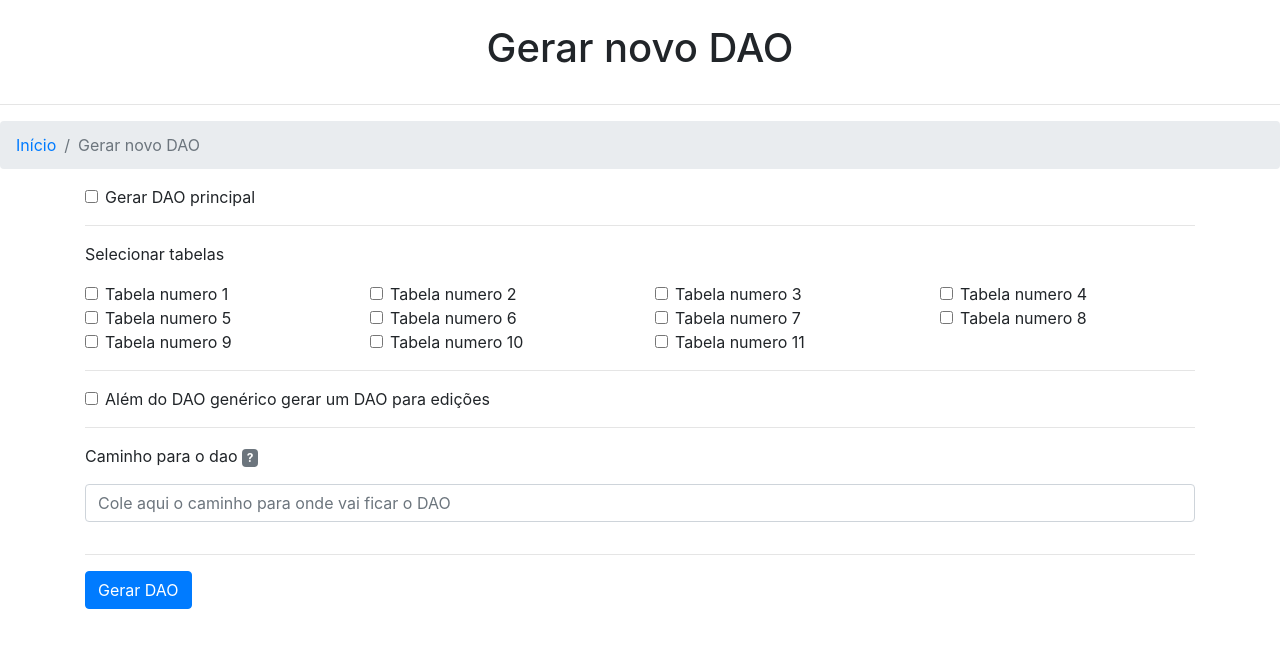
After one commit to ExatoSistemas/php-dao-generator, a PHP site: page /gerar-dao.php in a window 1280 px wide. The commit adds this page. Shown: the top 648 px of the page. Run offline with PHP 8.4, Linux system fonts and the light colour scheme.

Commit message:
Adicionado página para gerar novo DAO

```diff
--- a/assets/css/style.css
+++ b/assets/css/style.css
@@ -11,3 +11,12 @@
         padding-left: 0px;
     }
 }
+
+.modal-header{
+    border-bottom: none;
+}
+
+#infoPath p{
+    margin-bottom: 0px;
+    margin-top: 15px;
+}
--- /dev/null
+++ b/gerar-dao.php
@@ -0,0 +1,126 @@
+<!doctype html>
+<html lang="pt-br">
+
+<head>
+    <title>Gerar novo Dao</title>
+    <!-- Required meta tags -->
+    <meta charset="utf-8">
+    <meta name="viewport" content="width=device-width, initial-scale=1, shrink-to-fit=no">
+
+    <!-- Bootstrap CSS -->
+    <link rel="stylesheet" href="assets/css/bootstrap.min.css">
+
+    <!-- Main Style -->
+    <link rel="stylesheet" href="assets/css/style.css">
+</head>
+
+<body>
+
+    <div class="container my-4">
+        <div class="row">
+            <div class="col">
+                <h1 class="text-align-center">Gerar novo DAO</h1>
+            </div>
+        </div>
+    </div>
+
+    <hr>
+
+    <nav aria-label="breadcrumb">
+        <ol class="breadcrumb">
+            <li class="breadcrumb-item"><a href="index.php">Início</a></li>
+            <li class="breadcrumb-item active" aria-current="page">Gerar novo DAO</li>
+        </ol>
+    </nav>
+
+    <form action="">
+        <div class="container">
+            <div class="row">
+                <div class="col">
+                    <div class="form-check">
+                        <label class="form-check-label">
+                            <input type="checkbox" class="form-check-input" name="" id="" value="">
+                            Gerar DAO principal
+                        </label>
+                    </div>
+                </div>
+            </div>
+            <hr>
+            <div class="row">
+                <div class="col-12">
+                    <p>Selecionar tabelas</p>
+                </div>
+                <?php
+                for ($i = 1; $i < 12; $i++) {
+                ?>
+                    <div class="col-3">
+                        <div class="form-check">
+                            <label class="form-check-label">
+                                <input type="checkbox" class="form-check-input" name="" id="" value="">
+                                Tabela numero <?php echo $i; ?>
+                            </label>
+                        </div>
+                    </div>
+                <?php
+                }
+                ?>
+            </div>
+            <hr>
+            <div class="row">
+                <div class="col">
+                    <div class="form-check">
+                        <label class="form-check-label">
+                            <input type="checkbox" class="form-check-input" name="" id="" value="">
+                            Além do DAO genérico gerar um DAO para edições
+                        </label>
+                    </div>
+                </div>
+            </div>
+            <hr>
+            <div class="row">
+                <div class="col-12">
+                    <p>Caminho para o dao <a href="#" class="badge badge-secondary" data-toggle="modal" data-target="#infoPath">?</a></p>
+                </div>
+                <div class="col">
+                    <div class="form-group">
+                        <input type="text" class="form-control" id="path" name="path" placeholder="Cole aqui o caminho para onde vai ficar o DAO">
+                    </div>
+                </div>
+            </div>
+            <hr>
+            <div class="row">
+                <div class="col">
+                    <button type="submit" class="btn btn-primary">Gerar DAO</button>
+                </div>
+            </div>
+        </div>
+    </form>
+
+    <!-- Modal infoPath -->
+    <div class="modal fade" id="infoPath" tabindex="-1" role="dialog" aria-labelledby="infoPath" aria-hidden="true">
+        <div class="modal-dialog modal-lg" role="document">
+            <div class="modal-content">
+                <div class="modal-header">
+                    <button type="button" class="close" data-dismiss="modal" aria-label="Close">
+                        <span aria-hidden="true">&times;</span>
+                    </button>
+                </div>
+                <div class="modal-body">
+                    <p>Esse é o caminho absoluto para o diretório onde vai ficar o DAO</p>
+                    <img src="assets/images/caminho-exemplo.png" alt="" class="img-fluid">
+                    <p>Clique no caminho para selecionar, copie e cole no input abaixo</p>
+                    <img src="assets/images/caminho-exemplo-selecionado.png" alt="" class="img-fluid">
+                </div>
+            </div>
+        </div>
+    </div>
+
+    <!-- Optional JavaScript -->
+    <script src="assets/js/functions.js"></script>
+    <!-- jQuery first, then Popper.js, then Bootstrap JS -->
+    <script src="assets/js/jquery-3.3.1.slim.min.js"></script>
+    <script src="assets/js/popper.min.js"></script>
+    <script src="assets/js/bootstrap.min.js"></script>
+</body>
+
+</html>
--- a/index.php
+++ b/index.php
@@ -25,6 +25,12 @@
     </div>
 
     <hr>
+
+    <nav aria-label="breadcrumb">
+        <ol class="breadcrumb">
+            <li class="breadcrumb-item active" aria-current="page">Início</li>
+        </ol>
+    </nav>
 
     <!-- Dados de acesso -->
     <div class="container">
```
Also changed, not shown: assets/images/caminho-exemplo-selecionado.png (added), assets/images/caminho-exemplo.png (added).
